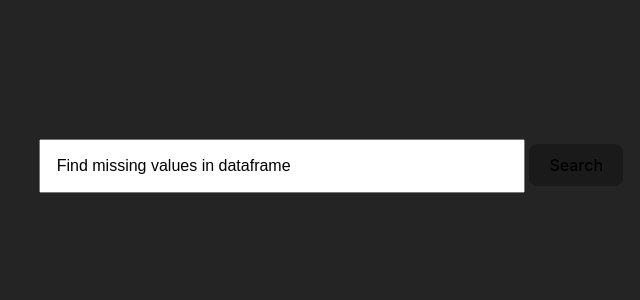
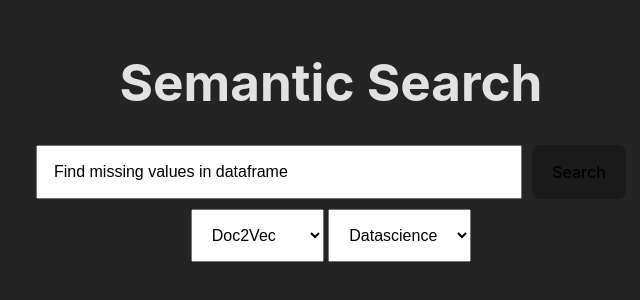
Before and after one commit to muccijacopo/nlp-semantic-search, a Svelte app in the folder frontend/: page / in a window 1280 px wide. Shown: the part 234-534 px from the top of the page, without its empty margins (309-949 px from the left). Built offline with nearby package versions, Linux system fonts and the light colour scheme.

Commit message:
feat: search input, topcis and models components

```diff
--- a/frontend/src/App.svelte
+++ b/frontend/src/App.svelte
@@ -1,14 +1,39 @@
 <script lang="ts">
   let searchText = "Find missing values in dataframe";
+  let topic: string;
+  let model: string;
   let result = "";
   let isLoading = false;
+  let showError = false;
+
+  let models = [
+    {
+      name: "Doc2Vec",
+      key: "doc2vec",
+    },
+    {
+      name: "LSI",
+      key: "lsi",
+    },
+    {
+      name: "LSI+TFIDF",
+      key: "lsi-tfidf",
+    },
+  ];
+
+  let topics = [
+    {
+      name: "Datascience",
+      key: "datascience",
+    },
+  ];
 
   function query() {
     isLoading = true;
     const params = {
       q: searchText,
       topic: "datascience",
-      model: "lsi-tfidf",
+      model: model,
       format: "documents",
     };
     const qs = "?" + new URLSearchParams(params).toString();
@@ -17,22 +42,58 @@
       .then((res) => {
         result = res;
         isLoading = false;
+      })
+      .catch((e) => {
+        console.log(e);
+        showError = true;
+        isLoading = false;
       });
   }
 </script>
 
-<div>
-  <input type="text" bind:value={searchText} />
-  <button on:click={query} disabled={!searchText.length}>Search</button>
+<h1>Semantic Search</h1>
+<div class="search-wrapper">
+  <div class="search-input">
+    <input type="text" bind:value={searchText} />
+    <button on:click={query} disabled={!searchText.length}>Search</button>
+  </div>
+  <div>
+    <select bind:value={model}>
+      {#each models as model}
+        <option value={model.key}>{model.name}</option>
+      {/each}
+    </select>
+    <select bind:value={topic}>
+      {#each topics as topic}
+        <option value={topic.key}>{topic.name}</option>
+      {/each}
+    </select>
+  </div>
 </div>
 
 {#if isLoading}Loading...{/if}
-{result}
+{#if result && !showError} {result} {/if}
+{#if showError}An error has occured. Please try later.{/if}
 
 <style>
-  input {
+  .search-wrapper {
+    display: flex;
+    flex-direction: column;
+    align-items: center;
+    gap: 10px;
+    margin-bottom: 50px;
+  }
+  .search-wrapper input {
     width: 450px;
     padding: 1rem;
     font-size: 1rem;
   }
+  .search-input {
+    display: flex;
+    gap: 10px;
+  }
+  select {
+    padding: 1rem;
+    font-size: 1rem;
+  }
 </style>
```
